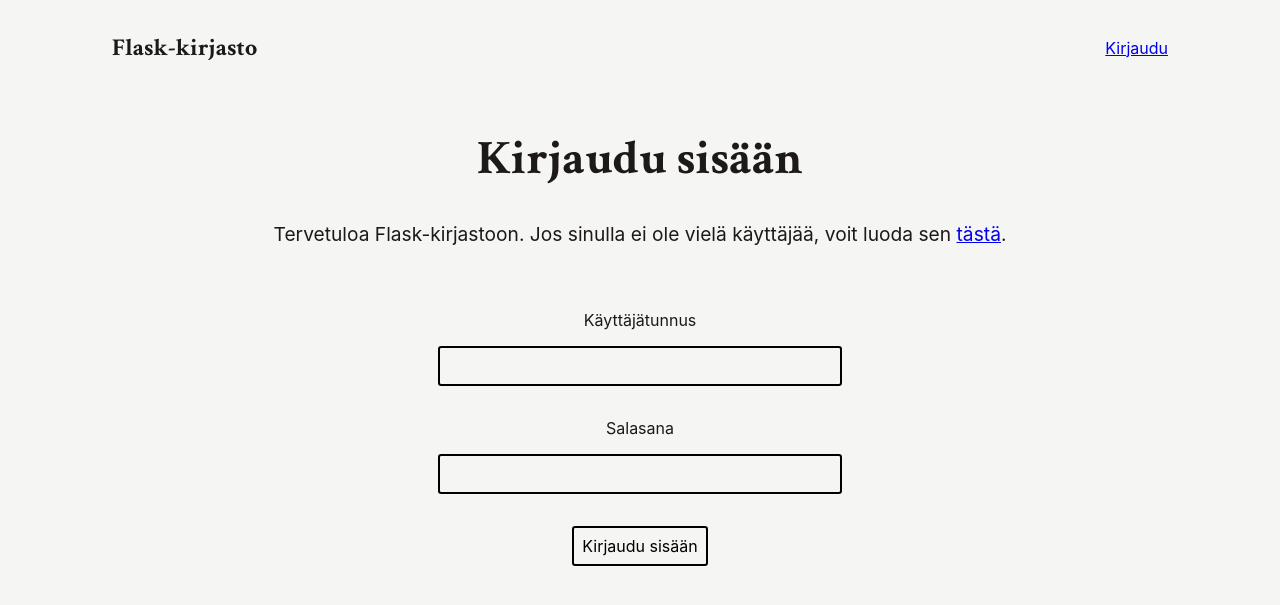
After one commit to anttikivi/flask-library, a Flask app: page /kirjaudu/ in a window 1280 px wide. The commit adds this page. Shown: the top 605 px of the page. Run offline with Flask 3, Linux system fonts and the light colour scheme; parts of the project's set-up code (start-up, migrations or seed data) failed here and were passed over; some web fonts are replaced.

Commit message:
feat: add a login page

```diff
--- a/app.py
+++ b/app.py
@@ -61,3 +61,8 @@ def register() -> str | Response:
     # If the method is not "POST", I can assume it's "GET" (might also
     # be "HEAD" or "OPTIONS", but Flask takes care of those for us).
     return render_template("register.html", **context)
+
+
+@app.route("/kirjaudu/", methods=["GET"])
+def login():
+    return render_template("login.html", **context)
--- a/templates/layout.html
+++ b/templates/layout.html
@@ -32,7 +32,7 @@
           <a class="title" href="/">{{- site.title -}}</a>
         {%- endif -%}
         <div class="links">
-          <a href="/luo-tili">Luo tili</a><a href="/">Kirjaudu</a>
+          <a href="/kirjaudu">Kirjaudu</a>
         </div>
       </div>
     </header>
--- /dev/null
+++ b/templates/login.html
@@ -0,0 +1,46 @@
+{% extends "layout.html" %}
+
+{% block title %}Kirjaudu{% endblock %}
+
+{% block content %}
+  <div class="container">
+    <h1 class="page-title">Kirjaudu sisään</h1>
+    <p class="register-intro">
+      Tervetuloa Flask-kirjastoon. Jos sinulla ei ole vielä käyttäjää, voit
+      luoda sen
+      <a href="/luo-tili">tästä</a>.
+    </p>
+    <div class="register-form-wrapper">
+      <form class="register-form" method="POST">
+        {% with errors = get_flashed_messages(category_filter=["error"]) %}
+          {% if errors %}
+            <h2 class="sr-only">Virhe</h2>
+            <ul class="flashes">
+              {% for msg in errors %}
+                <li class="error">{{ msg }}</li>
+              {% endfor %}
+            </ul>
+          {% endif %}
+          <div>
+            <label for="username">
+              <span>Käyttäjätunnus</span>
+              <input
+                id="username"
+                name="username"
+                type="text"
+                value="{{- form_data.username if form_data and 'username' in form_data else '' -}}"
+              />
+            </label>
+          </div>
+          <div>
+            <label for="password">
+              <span>Salasana</span>
+              <input id="password" name="password" type="password" />
+            </label>
+          </div>
+          <button type="submit">Kirjaudu sisään</button>
+        {% endwith %}
+      </form>
+    </div>
+  </div>
+{% endblock %}
```
